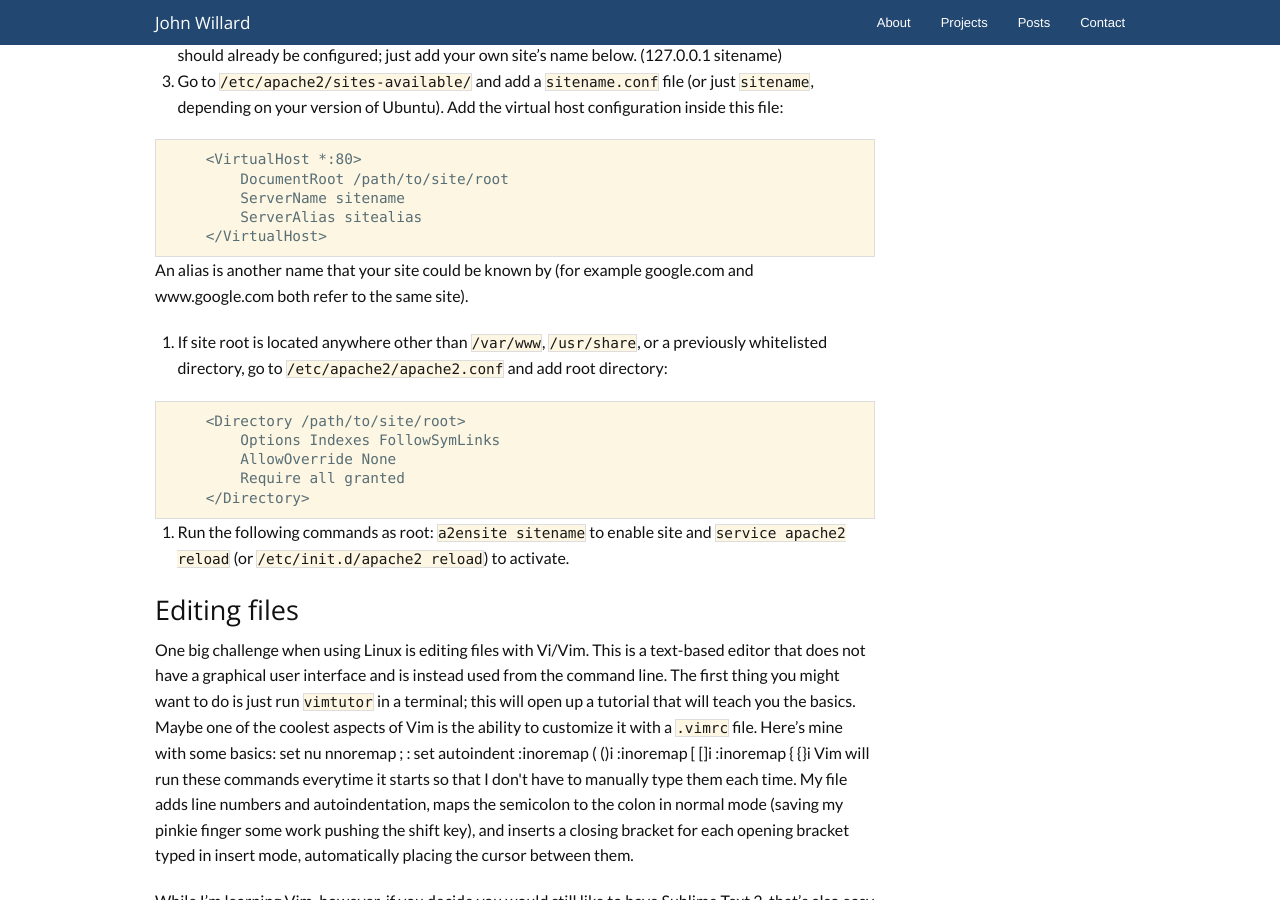
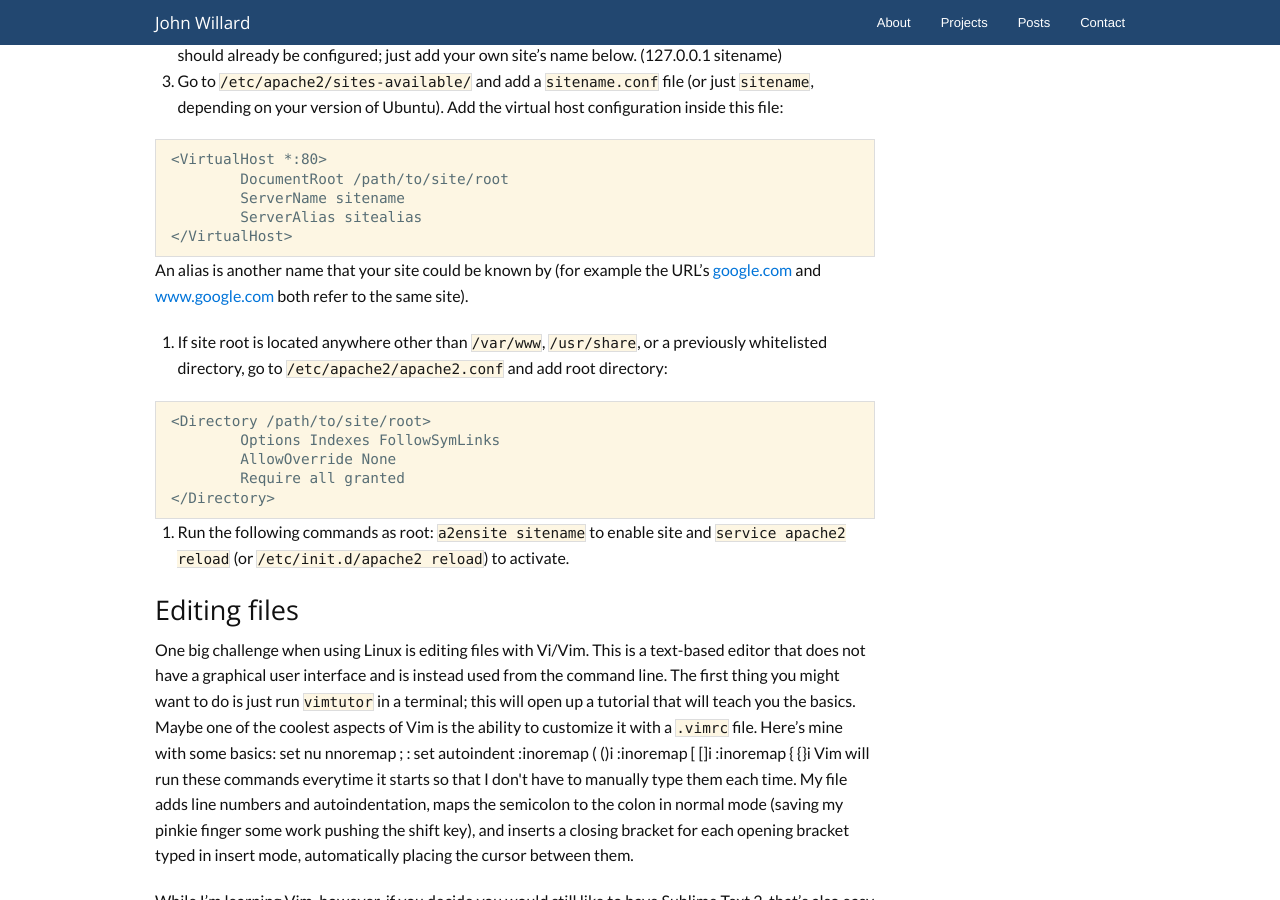
Before and after one commit to jgwil2/jgwil2.github.io, a Jekyll site: the page built from _posts/2014-09-27-dev-environment-ubuntu.md, in a window 1280 px wide and 900 px high, scrolled down 939 px. Built offline with Jekyll 4.4.1, drawn with Linux system fonts in a browser that asks for light colours; nearby versions of some CDN libraries; library files that are not in the unit come from our copies; Markdown is read by kramdown in place of the engine named in the settings; comment, search, counter and statistics services are not loaded.

Commit message:
minor fixes

```diff
--- a/_posts/2014-09-27-dev-environment-ubuntu.md
+++ b/_posts/2014-09-27-dev-environment-ubuntu.md
@@ -19,20 +19,20 @@ To add virtual hosts:
 2. Modify `/etc/hosts` file. Add a loopback address for the new site. This means that when you visit this domain name, your request will be routed back to your local computer. The address `localhost` should already be configured; just add your own site's name below. (127.0.0.1 <tab> sitename)
 3. Go to `/etc/apache2/sites-available/` and add a `sitename.conf` file (or just `sitename`, depending on your version of Ubuntu). Add the virtual host configuration inside this file:
 {% highlight apacheconf %}
-    <VirtualHost *:80>
-        DocumentRoot /path/to/site/root
+<VirtualHost *:80>
+	DocumentRoot /path/to/site/root
 	ServerName sitename
 	ServerAlias sitealias
-    </VirtualHost>
+</VirtualHost>
 {% endhighlight %}
-An alias is another name that your site could be known by (for example google.com and www.google.com both refer to the same site).
+An alias is another name that your site could be known by (for example the URL's [google.com](google.com) and [www.google.com](www.google.com) both refer to the same site).
 4. If site root is located anywhere other than `/var/www`, `/usr/share`, or a previously whitelisted directory, go to `/etc/apache2/apache2.conf` and add root directory:
 {% highlight apacheconf %}
-    <Directory /path/to/site/root>
-        Options Indexes FollowSymLinks
-        AllowOverride None
-        Require all granted
-    </Directory>
+<Directory /path/to/site/root>
+	Options Indexes FollowSymLinks
+	AllowOverride None
+	Require all granted
+</Directory>
 {% endhighlight %}
 5. Run the following commands as root: `a2ensite sitename` to enable site and `service apache2 reload` (or `/etc/init.d/apache2 reload`) to activate.
 
```
